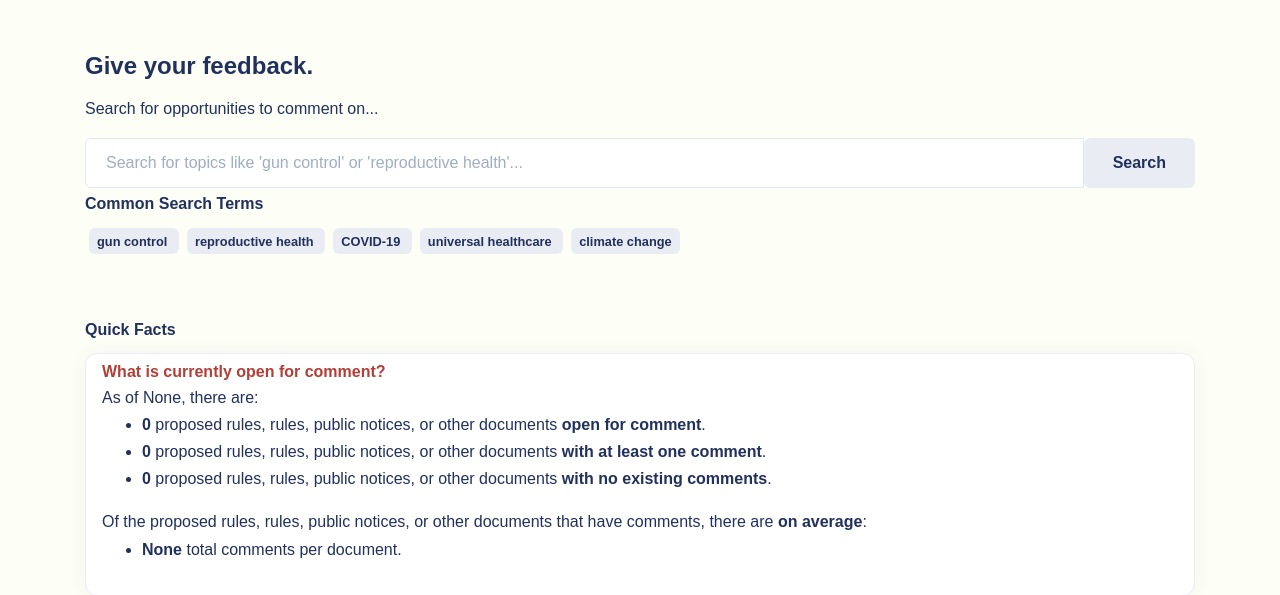
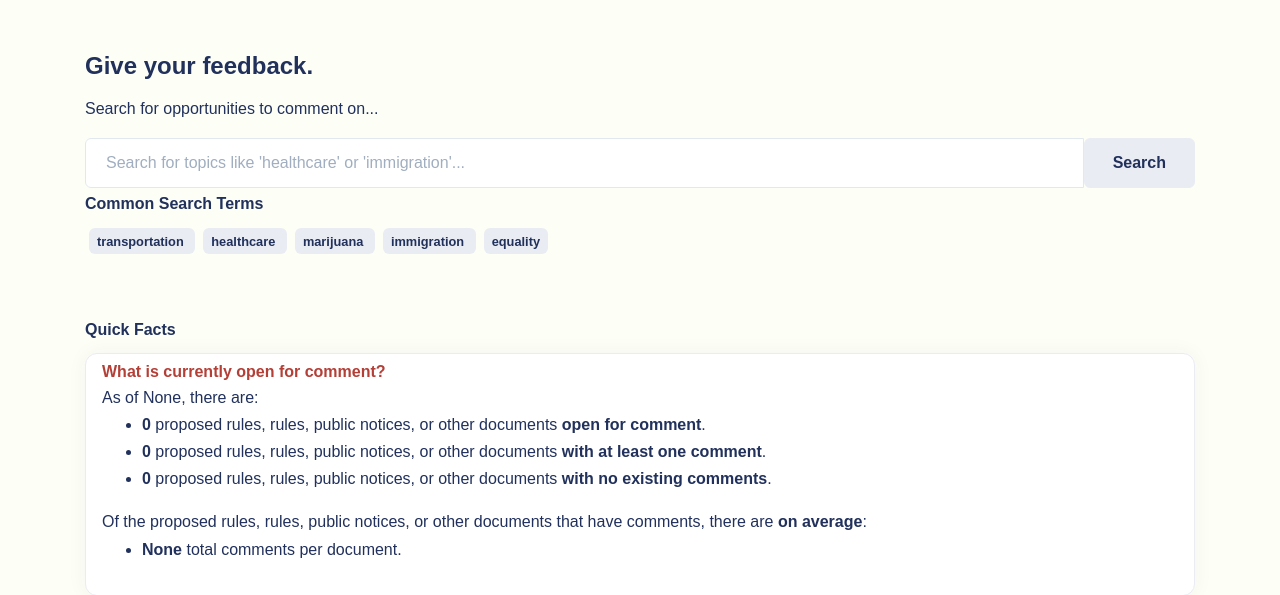
Before and after one commit to uchicago-capp-30320/CivicLens, a Django app: page /search/ in a window 1280 px wide. Shown: the part 83-678 px from the top of the page. Run offline with Django 5.2, Linux system fonts and the light colour scheme; data that the repository does not hold is empty; some libraries are stand-ins or nearby versions.

Commit message:
Fixed bugs, if/else around bad nlp title, added new search_page common terms

```diff
--- a/civiclens/regulations/views.py
+++ b/civiclens/regulations/views.py
@@ -55,11 +55,13 @@ def search_page(request):
         top_commented_documents = (
             NLPoutput.objects.order_by("-num_total_comments")
             .filter(document_id__in=active_documents_ids)
+            .select_related("nlpoutput")
             .values(
                 "doc_plain_english_title",
                 "num_total_comments",
                 "document_id",
                 "num_unique_comments",
+                "document__title",
             )[:5]
         )
     except IndexError:
@@ -158,20 +160,20 @@ def search_results(request):  # noqa: C901
             )
             if not documents.exists():
                 weight_a = 1.0
-                # weight_b = 0.75
+                weight_b = 0.75
                 weight_d = 0.25
 
                 documents = (
                     Document.objects.prefetch_related("nlpoutput")
                     .annotate(
                         rank=TrigramSimilarity("title", query) * weight_a
-                        + TrigramSimilarity(
-                            "nlpoutput__doc_plain_english_title", query
-                        )
-                        * weight_a
+                        # + TrigramSimilarity(
+                        #     "nlpoutput__doc_plain_english_title", query
+                        # )
+                        # * weight_a
                         # + TrigramSimilarity("nlpoutput__search_topics", query
                         #     ) * weight_d
-                        + TrigramSimilarity("summary", query) * weight_a
+                        + TrigramSimilarity("summary", query) * weight_b
                         + TrigramSimilarity("agency_id", query) * weight_d
                         + TrigramSimilarity("agency_type", query) * weight_d
                     )
--- a/civiclens/templates/search_page.html
+++ b/civiclens/templates/search_page.html
@@ -24,7 +24,7 @@
         {{ form.as_p }}
         <div class="input-group mb-4">
           <input class="form-control" id="q" name="q" type="text" required
-          placeholder="Search for topics like 'gun control' or 'reproductive health'...">
+          placeholder="Search for topics like 'healthcare' or 'immigration'...">
           <button class="btn btn-secondary">Search</button>
         </div>
       </form>
@@ -39,20 +39,20 @@
       <h6>Common Search Terms</h6>
 
       <!-- potential refactor to not hard code these links and us a get request instead -->
-      <a class="badge btn-secondary m-1" href="/search/results?q=gun+control">
-        gun control
+      <a class="badge btn-secondary m-1" href="/search/results?q=transportation">
+        transportation
       </a>
-      <a class="badge btn-secondary m-1" href="/search/results?q=reproductive+health">
-        reproductive health
+      <a class="badge btn-secondary m-1" href="/search/results?q=healthcare">
+        healthcare
       </a>
-      <a class="badge btn-secondary m-1" href="/search/results?q=COVID-19">
-        COVID-19
+      <a class="badge btn-secondary m-1" href="/search/results?q=marijuana">
+        marijuana
       </a>
-      <a class="badge btn-secondary m-1" href="/search/results?q=universal+healthcare">
-        universal healthcare
+      <a class="badge btn-secondary m-1" href="/search/results?q=immigration">
+        immigration
       </a>
-      <a class="badge btn-secondary m-1" href="/search/results?q=climate+change">
-        climate change
+      <a class="badge btn-secondary m-1" href="/search/results?q=equality">
+        equality
       </a>
   </div>
   <div class="container">
@@ -95,9 +95,13 @@
               {% for document in top_commented_documents %}
               <li>
                 <a class="btn-link" href="{% url 'document' document.document_id %}">
-                  <strong>{{document.doc_plain_english_title}}</strong>
+                  {% if document.doc_plain_english_title and document.doc_plain_english_title != "Regulation: No regulation" %}
+                    <strong>{{document.doc_plain_english_title}}</strong>
+                  {% else %}
+                    <strong>{{document.document__title}}</strong>
+                  {% endif %}
                    ({{document.num_total_comments}} total comments, {{document.num_unique_comments}} unique comments)
-                  </a>
+                </a>
               </li>
               {% endfor %}
             </ul>
```
Also changed, not shown: civiclens/templates/document.html (+6 -2 lines), civiclens/templates/search_results.html (+3 -5 lines).
